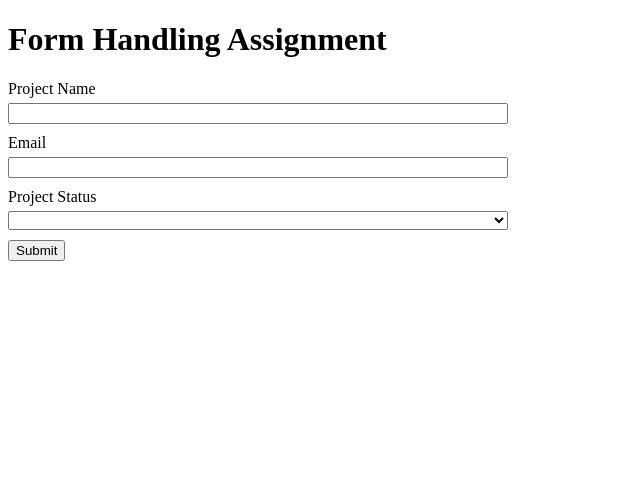
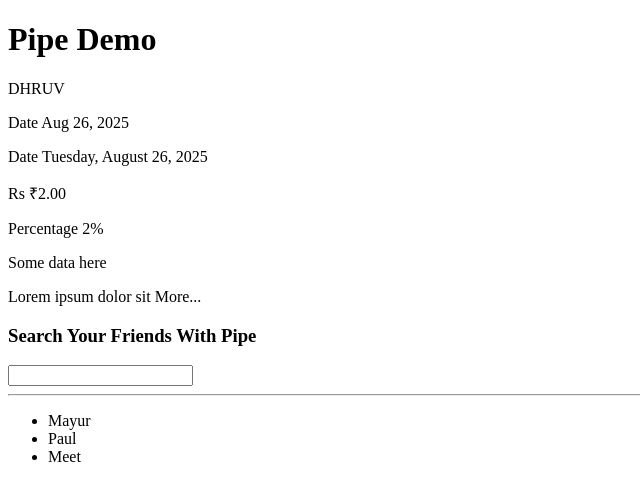
Before and after one commit to dhruvburada/angular-learning-16, an Angular app: page / in a window 1280 px wide. Shown: the top 500 px of the page, without its empty margins (0-640 px from the left). Built offline with nearby package versions, Linux system fonts and the light colour scheme.

Commit message:
learned about custom pipes

```diff
--- a/src/app/app.component.html
+++ b/src/app/app.component.html
@@ -1,2 +1,2 @@
 <!-- <app-reactive-forms></app-reactive-forms> -->
-<app-ass5></app-ass5>
+<app-pipes></app-pipes>
--- /dev/null
+++ b/src/app/pipes/cutdata.pipe.ts
@@ -0,0 +1,12 @@
+import { Pipe, PipeTransform } from '@angular/core';
+
+@Pipe({
+  name: 'cutdata'
+})
+export class CutdataPipe implements PipeTransform {
+
+  transform(value: string, wordCount: number): string {
+    return value.split(" ").splice(0, wordCount).join(" ") + " More..."
+  }
+
+}
--- /dev/null
+++ b/src/app/pipes/pipes.component.html
@@ -0,0 +1,22 @@
+<h1>Pipe Demo</h1>
+
+<p>{{ name | uppercase }}</p>
+<p>Date {{ date | date }}</p>
+<p>Date {{ date | date : "fullDate" }}</p>
+<p>Rs {{ 2 | currency : "INR" }}</p>
+<p>Percentage {{ 0.02 | percent }}</p>
+<p>{{ "some data here " | titleCase }}</p>
+<p>
+  {{
+    "Lorem ipsum dolor sit amet consectetur adipisicing elit. Illo porro incidunt animi tempora ipsa aspernatur odio corporis ab mollitia quod consequuntur,pariatur et doloribus inventore tenetur? Voluptate voluptas nihil atque? Loremipsum dolor sit amet consectetur adipisicing elit. Aliquid aliquam ve corrupti nostrum deserunt sapiente iusto molestias nobis repellat recusandaemaxime officiis, animi, fugit in deleniti asperiores reprehenderit.Consectetur, tempora."
+      | cutdata : 4
+  }}
+</p>
+<h3>Search Your Friends With Pipe</h3>
+<input type="text" name="searchdata" id="searchdata" [(ngModel)]="searchTerm" />
+<hr />
+<div class="container">
+  <ul>
+    <li *ngFor="let item of friends | search : searchTerm">{{ item }}</li>
+  </ul>
+</div>
--- /dev/null
+++ b/src/app/pipes/pipes.component.ts
@@ -0,0 +1,15 @@
+import { Component } from '@angular/core';
+
+@Component({
+  selector: 'app-pipes',
+  templateUrl: './pipes.component.html',
+  styleUrls: ['./pipes.component.css']
+})
+export class PipesComponent {
+  name = "Dhruv"
+  date = new Date();
+  friends = ["Mayur", "Paul", "Meet"]
+  searchTerm: string = "";
+
+
+}
--- /dev/null
+++ b/src/app/pipes/search.pipe.ts
@@ -0,0 +1,18 @@
+import { Pipe, PipeTransform } from '@angular/core';
+
+@Pipe({
+  name: 'search'
+})
+export class SearchPipe implements PipeTransform {
+
+  transform(value: string[], searchTerm: string): string[] {
+    let result: string[] = [];
+    for (let item of value) {
+      if (item.toLowerCase().includes(searchTerm.toLowerCase())) {
+        result.push(item)
+      }
+    }
+    return result
+  }
+
+}
--- /dev/null
+++ b/src/app/pipes/title-case.pipe.ts
@@ -0,0 +1,12 @@
+import { Pipe, PipeTransform } from '@angular/core';
+
+@Pipe({
+  name: 'titleCase'
+})
+export class TitleCasePipe implements PipeTransform {
+
+  transform(value: string, ...args: unknown[]): string {
+    return value.charAt(0).toUpperCase() + value.slice(1);
+  }
+
+}
```
Also changed, not shown: src/app/app.module.ts (+9 -1 lines), src/app/pipes/pipes.component.css (added), 2 other files (tests, documents, lock files or other folders).
